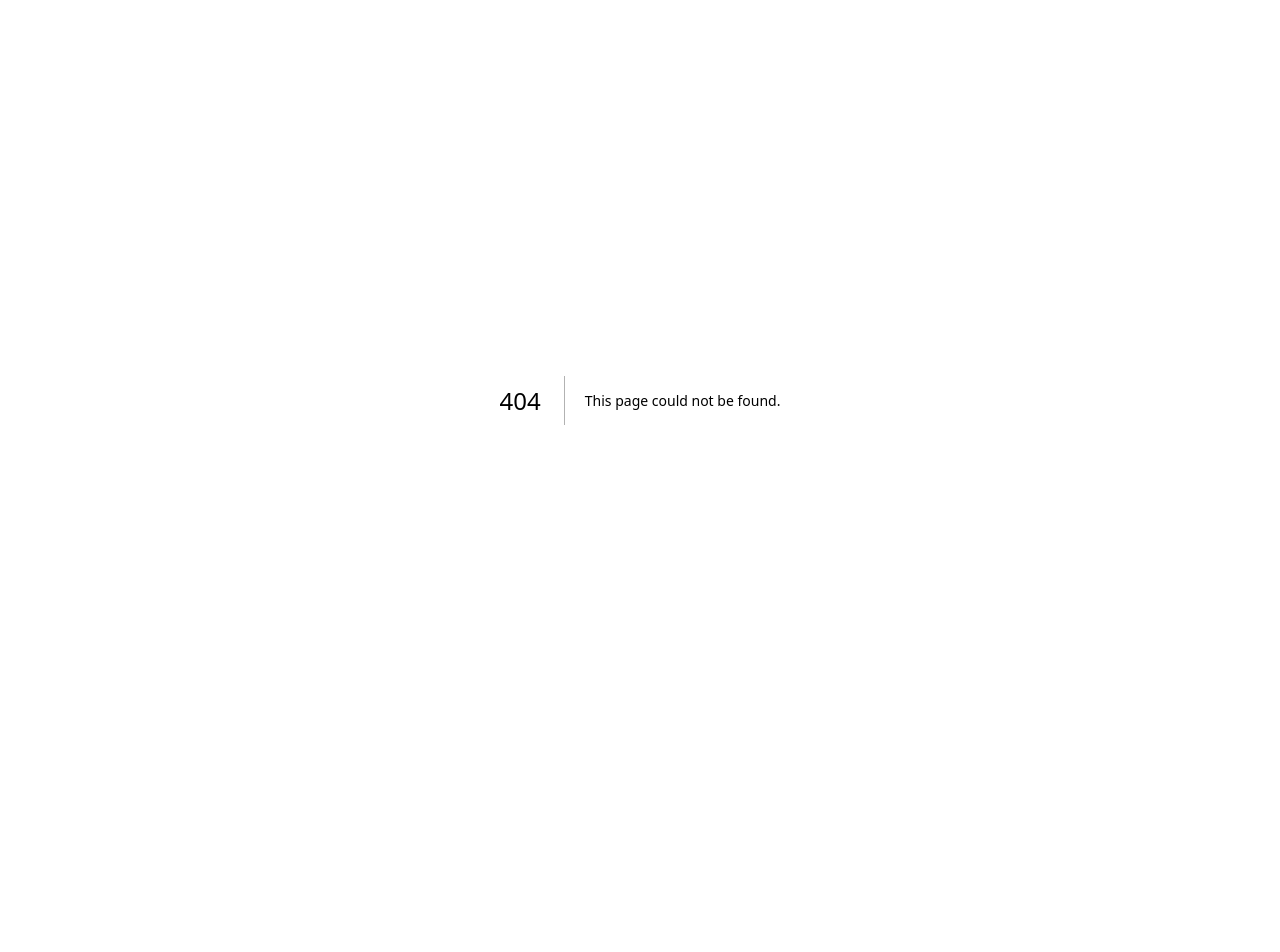
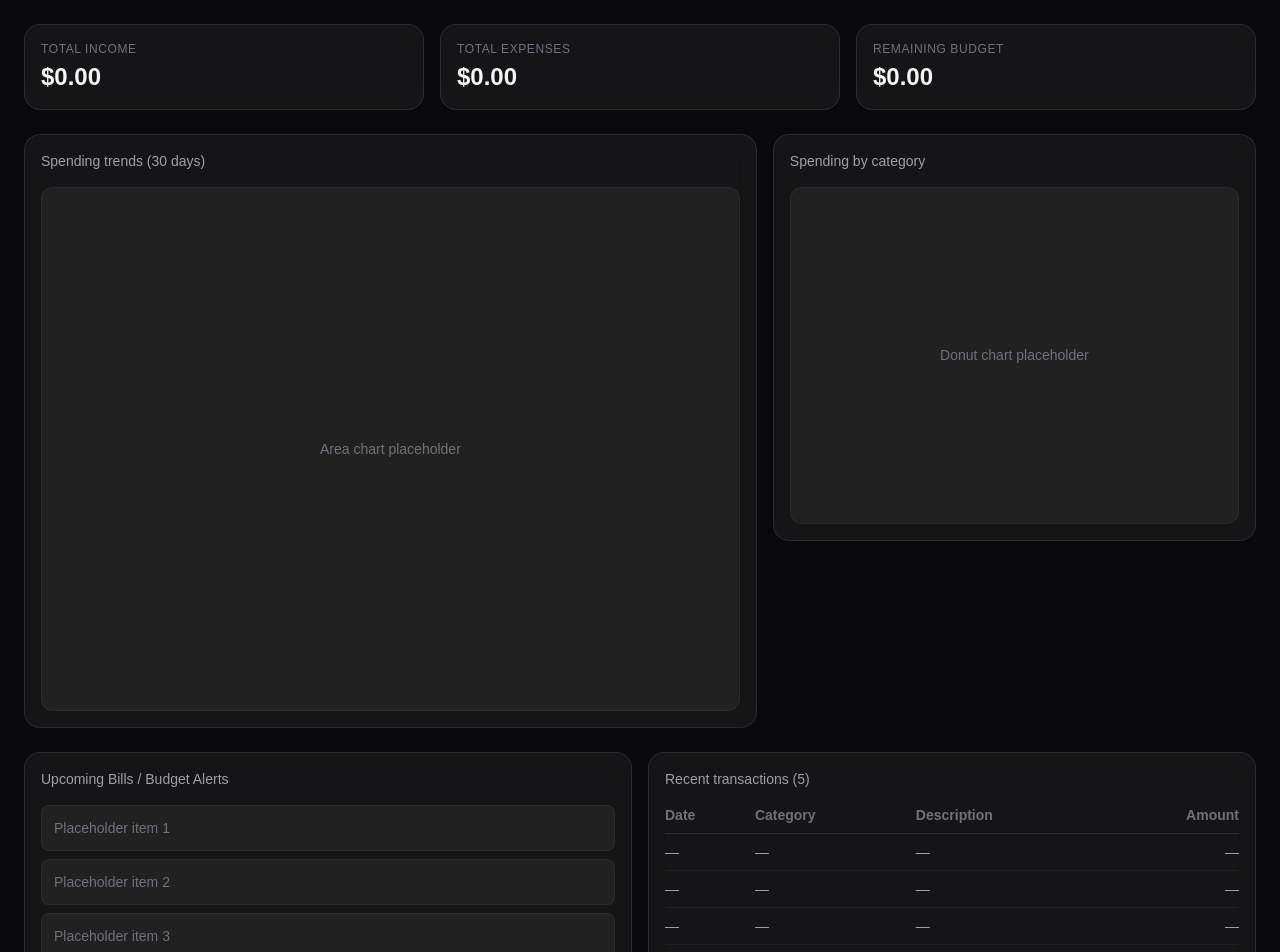
Before and after one commit to YuvaanshM/budget-tracker, a Next.js app: page /dashboard in a window 1280 px wide. Before the commit this address had no page. Shown: the top 952 px of the page. Before the commit the page ends 800 px from the top, so only its background shows below. Built offline with nearby package versions, Linux system fonts and the light colour scheme.

Commit message:
added the skeleton for the dashboard

```diff
--- /dev/null
+++ b/app/dashboard/page.tsx
@@ -0,0 +1,157 @@
+/**
+ * Dashboard (Home) – At-a-glance financial health.
+ * Design: DesignDoc.md §2.1 – Sleto Glassmorphic Dark.
+ * Placeholders for charts and data to be implemented later.
+ */
+
+export default function DashboardPage() {
+  return (
+    <div className="min-h-screen bg-zinc-950 text-zinc-100 p-4 md:p-6">
+      <div className="mx-auto max-w-7xl space-y-6">
+        {/* Top Row: Three summary cards */}
+        <section className="grid grid-cols-1 sm:grid-cols-3 gap-4">
+          <SummaryCard
+            label="Total Income"
+            value="$0.00"
+            ariaLabel="Total income placeholder"
+          />
+          <SummaryCard
+            label="Total Expenses"
+            value="$0.00"
+            ariaLabel="Total expenses placeholder"
+          />
+          <SummaryCard
+            label="Remaining Budget"
+            value="$0.00"
+            ariaLabel="Remaining budget placeholder"
+          />
+        </section>
+
+        {/* Middle Row: Charts – 60% Area Chart, 40% Donut Chart */}
+        <section className="grid grid-cols-1 lg:grid-cols-5 gap-4">
+          <div className="lg:col-span-3">
+            <ChartPlaceholder
+              title="Spending trends (30 days)"
+              type="area"
+            />
+          </div>
+          <div className="lg:col-span-2">
+            <ChartPlaceholder
+              title="Spending by category"
+              type="donut"
+            />
+          </div>
+        </section>
+
+        {/* Bottom Row: Alerts list + Recent transactions */}
+        <section className="grid grid-cols-1 lg:grid-cols-2 gap-4">
+          <AlertsListPlaceholder />
+          <RecentTransactionsPlaceholder />
+        </section>
+      </div>
+    </div>
+  );
+}
+
+// --- Reusable skeleton components (placeholders) ---
+
+function SummaryCard({
+  label,
+  value,
+  ariaLabel,
+}: {
+  label: string;
+  value: string;
+  ariaLabel: string;
+}) {
+  return (
+    <article
+      className="rounded-2xl border border-white/10 bg-white/5 backdrop-blur-md p-4 transition-[transform,border-color] hover:scale-[1.02] hover:border-white/20"
+      aria-label={ariaLabel}
+    >
+      <p className="text-xs font-medium uppercase tracking-wider text-zinc-500">
+        {label}
+      </p>
+      <p className="mt-1 text-2xl font-semibold tabular-nums">{value}</p>
+    </article>
+  );
+}
+
+function ChartPlaceholder({
+  title,
+  type,
+}: {
+  title: string;
+  type: "area" | "donut";
+}) {
+  return (
+    <div
+      className="rounded-2xl border border-white/10 bg-white/5 backdrop-blur-md p-4 transition-[transform,border-color] hover:scale-[1.02] hover:border-white/20"
+      aria-label={`${type} chart placeholder: ${title}`}
+    >
+      <h2 className="text-sm font-medium text-zinc-400 mb-4">{title}</h2>
+      <div className="aspect-[4/3] flex items-center justify-center rounded-xl bg-white/5 border border-white/5 text-zinc-500 text-sm">
+        {type === "area" ? "Area chart placeholder" : "Donut chart placeholder"}
+      </div>
+    </div>
+  );
+}
+
+function AlertsListPlaceholder() {
+  return (
+    <div
+      className="rounded-2xl border border-white/10 bg-white/5 backdrop-blur-md p-4 transition-[transform,border-color] hover:scale-[1.02] hover:border-white/20"
+      aria-label="Upcoming bills and budget alerts placeholder"
+    >
+      <h2 className="text-sm font-medium text-zinc-400 mb-4">
+        Upcoming Bills / Budget Alerts
+      </h2>
+      <ul className="space-y-2 text-sm text-zinc-500">
+        <li className="rounded-lg border border-white/5 bg-white/5 p-3">
+          Placeholder item 1
+        </li>
+        <li className="rounded-lg border border-white/5 bg-white/5 p-3">
+          Placeholder item 2
+        </li>
+        <li className="rounded-lg border border-white/5 bg-white/5 p-3">
+          Placeholder item 3
+        </li>
+      </ul>
+    </div>
+  );
+}
+
+function RecentTransactionsPlaceholder() {
+  return (
+    <div
+      className="rounded-2xl border border-white/10 bg-white/5 backdrop-blur-md p-4 transition-[transform,border-color] hover:scale-[1.02] hover:border-white/20"
+      aria-label="Recent transactions placeholder"
+    >
+      <h2 className="text-sm font-medium text-zinc-400 mb-4">
+        Recent transactions (5)
+      </h2>
+      <div className="overflow-x-auto">
+        <table className="w-full text-sm">
+          <thead>
+            <tr className="border-b border-white/10 text-left text-zinc-500">
+              <th className="pb-2 pr-2">Date</th>
+              <th className="pb-2 pr-2">Category</th>
+              <th className="pb-2 pr-2">Description</th>
+              <th className="pb-2 text-right">Amount</th>
+            </tr>
+          </thead>
+          <tbody className="text-zinc-400">
+            {[1, 2, 3, 4, 5].map((i) => (
+              <tr key={i} className="border-b border-white/5">
+                <td className="py-2 pr-2">—</td>
+                <td className="py-2 pr-2">—</td>
+                <td className="py-2 pr-2">—</td>
+                <td className="py-2 text-right">—</td>
+              </tr>
+            ))}
+          </tbody>
+        </table>
+      </div>
+    </div>
+  );
+}
```
